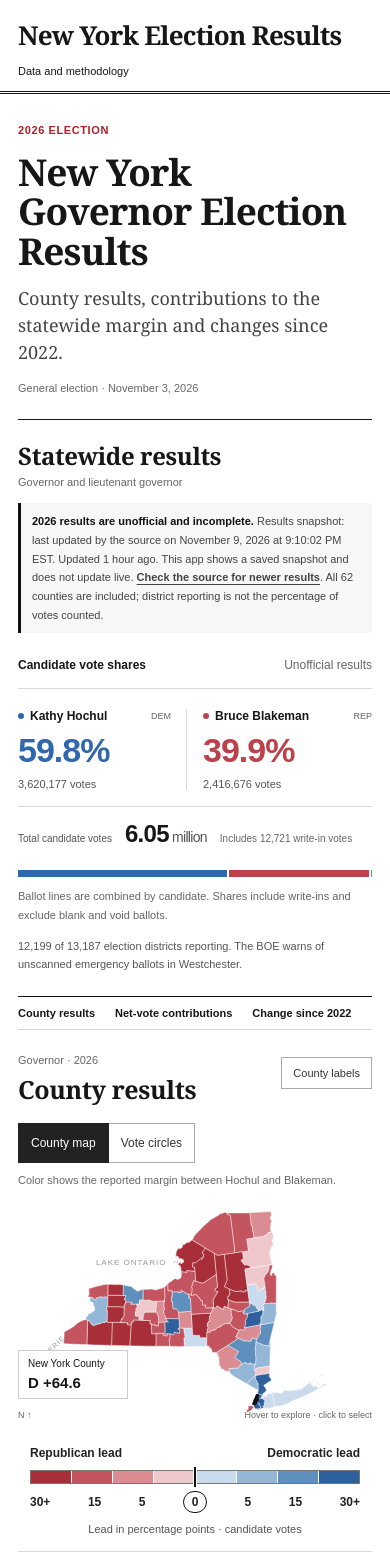
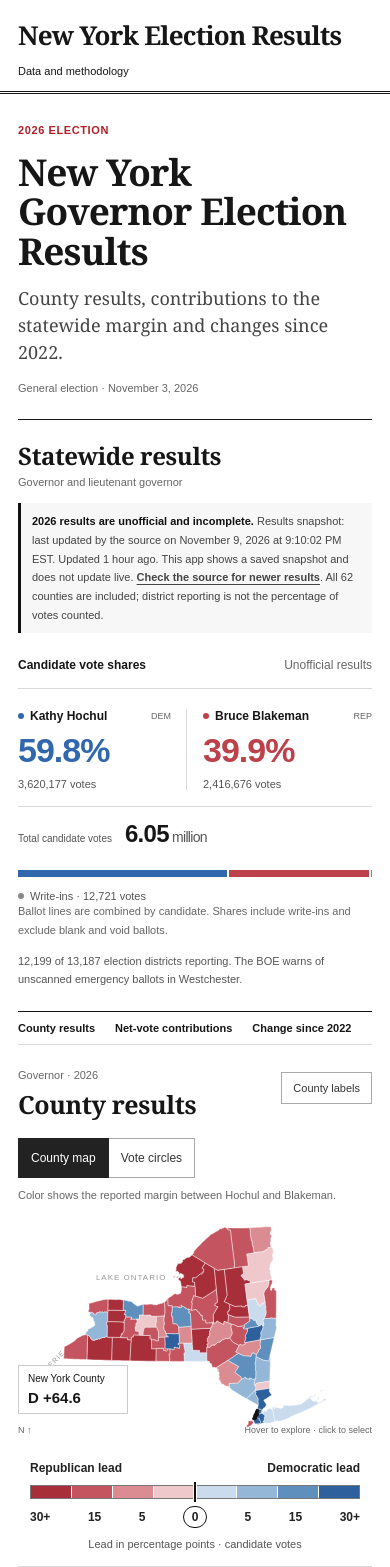
Before and after one commit to michaeltaras/nov-2026-parsons-workshop, a React (Vite) app: page / in a window 390 px wide. Shown: the top 1567 px of the page. Built offline with nearby package versions, Linux system fonts and the light colour scheme.

Commit message:
Label write-ins in vote-share charts

```diff
--- a/src/features/Comparisons.tsx
+++ b/src/features/Comparisons.tsx
@@ -4,10 +4,16 @@ import {
   aggregateVotes,
   candidateVoteTotal,
   statewide2026,
+  share,
   type County,
 } from "../data/elections";
-import { electionColor, democratic, republican } from "../utils/electionColors";
-import { marginLabel, percent } from "../utils/formatNumbers";
+import {
+  electionColor,
+  democratic,
+  republican,
+  writeIn,
+} from "../utils/electionColors";
+import { marginLabel, percent, votes } from "../utils/formatNumbers";
 export default function Comparisons({
   county,
   onSelect,
@@ -62,6 +68,10 @@ export default function Comparisons({
           ].map(({ name, result }) => {
             const totals = aggregateVotes(result.ballotLines);
             const total = candidateVoteTotal(result);
+            const hochulShare = share(totals.hochul ?? 0, total);
+            const blakemanShare = share(totals.blakeman ?? 0, total);
+            const writeInVotes = totals["write-in"] ?? 0;
+            const writeInShare = share(writeInVotes, total);
             return (
               <div key={name}>
                 <div className="result-row">
@@ -71,22 +81,30 @@ export default function Comparisons({
                 <div className="comparison-track">
                   <span
                     style={{
-                      width: `${(totals.hochul / total) * 100}%`,
+                      width: `${hochulShare ?? 0}%`,
                       background: democratic,
                     }}
                   >
-                    {percent((totals.hochul / total) * 100)}
+                    {percent(hochulShare)}
                   </span>
                   <span
                     style={{
-                      width: `${(totals.blakeman / total) * 100}%`,
+                      width: `${blakemanShare ?? 0}%`,
                       background: republican,
                     }}
                   >
-                    {percent((totals.blakeman / total) * 100)}
+                    {percent(blakemanShare)}
                   </span>
-                  <span style={{ flex: 1, background: "#888888" }} />
+                  <span
+                    style={{
+                      width: `${writeInShare ?? 0}%`,
+                      background: writeIn,
+                    }}
+                  />
                 </div>
+                <p className="fine-print">
+                  Write-ins · {votes(writeInVotes)} votes
+                </p>
               </div>
             );
           })}
@@ -101,7 +119,7 @@ export default function Comparisons({
             Blakeman
           </span>
           <span>
-            <i style={{ background: "#888888" }} />
+            <i style={{ background: writeIn }} />
             Write-ins
           </span>
         </div>
--- a/src/features/StatewideResults.tsx
+++ b/src/features/StatewideResults.tsx
@@ -6,7 +6,7 @@ import {
   type Result,
 } from "../data/elections";
 import { votes, percent } from "../utils/formatNumbers";
-import { democratic, republican } from "../utils/electionColors";
+import { democratic, republican, writeIn } from "../utils/electionColors";
 export default function StatewideResults({
   result,
   year,
@@ -42,7 +42,6 @@ export default function StatewideResults({
             {(total / 1e6).toFixed(2)}
             <em> million</em>
           </strong>
-          <span>Includes {votes(totals["write-in"] ?? 0)} write-in votes</span>
         </div>
       </div>
       <div className="vote-strip" aria-label="Statewide vote shares">
@@ -56,10 +55,16 @@ export default function StatewideResults({
                   ? democratic
                   : id === challenger
                     ? republican
-                    : "#888888",
+                    : writeIn,
             }}
           />
         ))}
+      </div>
+      <div className="chart-key">
+        <span>
+          <i style={{ background: writeIn }} aria-hidden="true" />
+          Write-ins · {votes(totals["write-in"] ?? 0)} votes
+        </span>
       </div>
       <p className="fine-print">
         Ballot lines are combined by candidate. Shares include write-ins and
--- a/src/styles/global.css
+++ b/src/styles/global.css
@@ -240,10 +240,6 @@ h1 {
   font-style: normal;
   font-weight: 400;
   color: #555;
-}
-.total-votes > span {
-  font-size: 11px;
-  color: var(--muted);
 }
 .vote-strip {
   display: flex;
@@ -1087,8 +1083,8 @@ dd {
 .comparison-track > span {
   display: flex;
   align-items: center;
-  min-width: 1px;
-  padding-left: 9px;
+  overflow: hidden;
+  text-indent: 9px;
   font-size: 11px;
   color: #fff;
 }
@@ -1307,8 +1303,7 @@ footer > a:last-child {
   .total-votes em {
     font-size: 14px;
   }
-  .total-votes small,
-  .total-votes > span {
+  .total-votes small {
     font-size: 10px;
   }
   .story-navigation {
--- a/src/utils/electionColors.ts
+++ b/src/utils/electionColors.ts
@@ -1,6 +1,7 @@
 import { scaleThreshold } from "d3";
 export const democratic = "#3168ad";
 export const republican = "#bd414a";
+export const writeIn = "#888888";
 export const missing = "#dddddd";
 export const thresholds = [-30, -15, -5, 0, 5, 15, 30];
 export const colors = [
```
Also changed, not shown: 1 other file (tests, documents, lock files or other folders).
